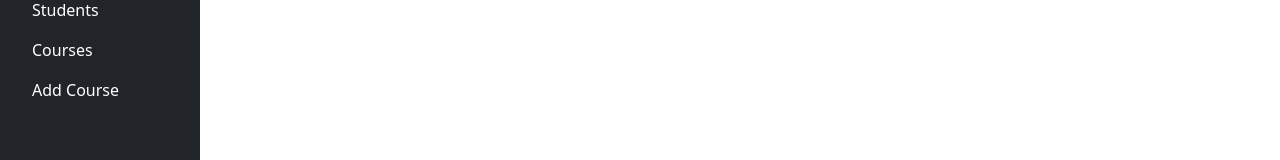
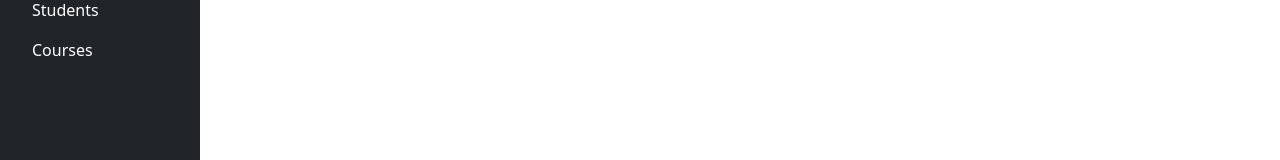
Before and after one commit to BivinSG/my-todo-app-git, a React (Vite) app: page / in a window 1280 px wide. Shown: the part 135-295 px from the top of the page. Built offline with nearby package versions, Linux system fonts and the light colour scheme.

Commit message:
implemented navLink in sidebar and rectified the behaviour of displaying active menu.

```diff
--- a/src/components/SideBar/index.jsx
+++ b/src/components/SideBar/index.jsx
@@ -1,58 +1,53 @@
-import React from "react";
-import { Link, useLocation } from "react-router-dom";
+import { NavLink } from "react-router-dom";
 
 const Sidebar = () => {
-  const location = useLocation();
-  const menu = location.pathname.split("/").pop() || "home";
-  console.log(menu);
   return (
     <aside className="sidebar">
       <div
         className="d-flex flex-column flex-shrink-0 p-3 text-bg-dark"
         style={{ position: "sticky", top: "0px", minHeight: "100vh" }}
       >
-        <Link
+        <NavLink
           to="/"
           className="d-flex align-items-center mb-3 mb-md-0 me-md-auto text-white text-decoration-none"
         >
           <span className="fs-4">Sidebar</span>
-        </Link>
+        </NavLink>
 
         <hr />
         <ul className="nav nav-pills flex-column mb-auto">
           <li className="nav-item">
-            <Link
+            <NavLink
               to="/"
-              className={`nav-link text-white ${menu === "home" ? "active" : ""}`}
+              className={({ isActive }) =>
+                `nav-link text-white ${isActive ? "active" : ""}`
+              }
               aria-current="page"
             >
               Home
-            </Link>
+            </NavLink>
           </li>
 
           <li>
-            <Link
+            <NavLink
               to="/students"
-              className={`nav-link text-white ${menu === "students" ? "active" : ""}`}
+              //end
+              className={({ isActive }) =>
+                `nav-link text-white ${isActive ? "active" : ""}`
+              }
             >
               Students
-            </Link>
+            </NavLink>
           </li>
           <li>
-            <Link
+            <NavLink
               to="/courses"
-              className={`nav-link text-white ${menu === "courses" ? "active" : ""}`}
+              className={({ isActive }) =>
+                `nav-link text-white ${isActive ? "active" : ""}`
+              }
             >
               Courses
-            </Link>
-          </li>
-          <li>
-            <Link
-              to="/courses/add-course"
-              className={`nav-link text-white ${menu === "add-course" ? "active" : ""}`}
-            >
-              Add Course
-            </Link>
+            </NavLink>
           </li>
         </ul>
       </div>
```
